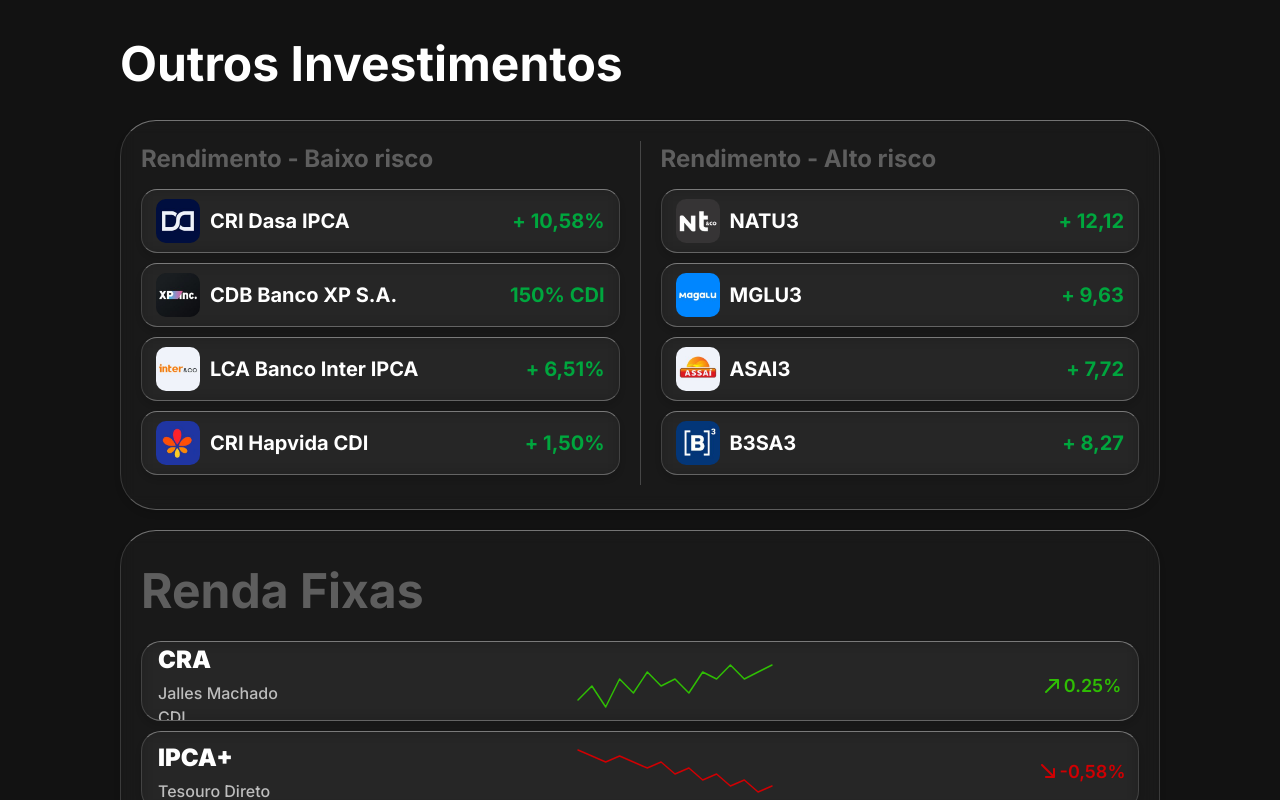
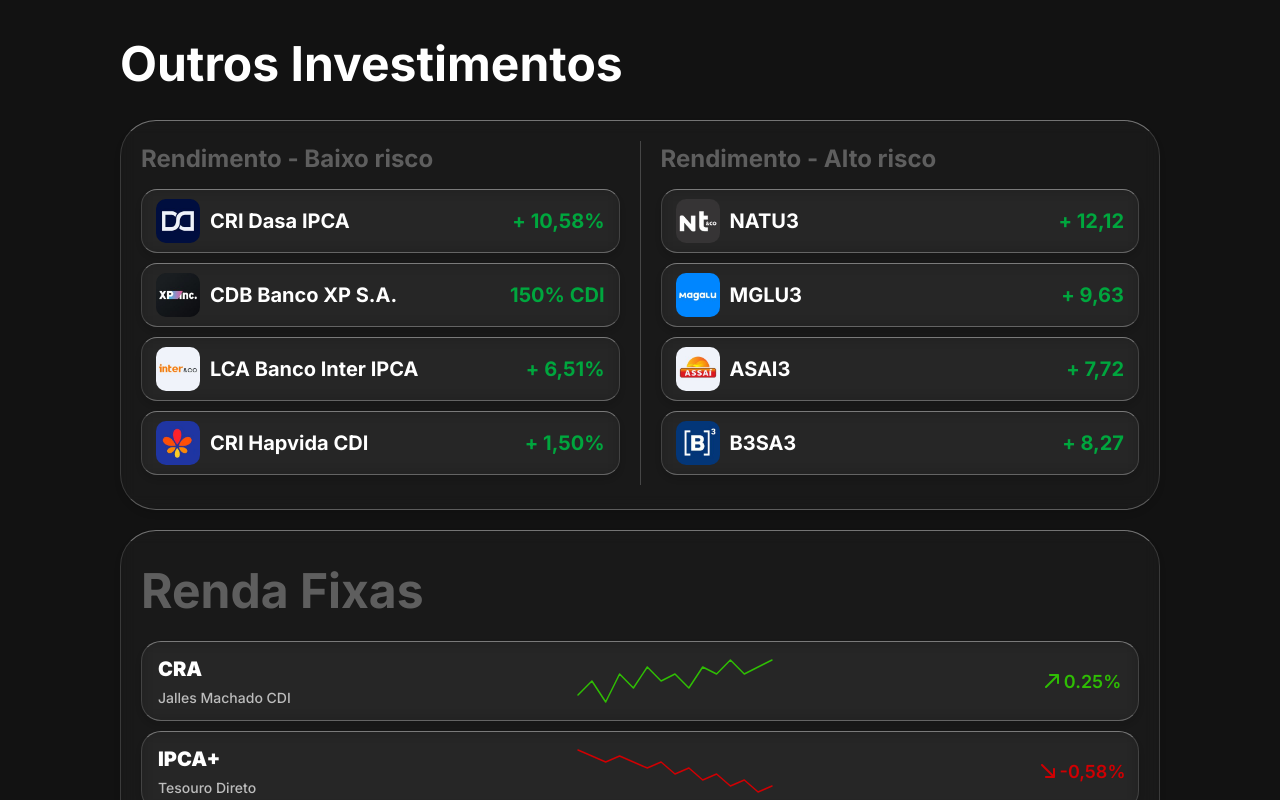
Before and after one commit to DoctahW/invek, a Next.js app: page /investments in a window 1280 px wide. Shown: the top 800 px of the page. Built offline with nearby package versions, Linux system fonts and the light colour scheme.

Commit message:
fix: details in investments

```diff
--- a/app/investments/page.tsx
+++ b/app/investments/page.tsx
@@ -37,7 +37,6 @@
   boxShadow: '0px 4px 6px rgba(0,0,0,0.10)',
 };
 
-// Seta positiva (verde)
 function ArrowUp() {
   return (
     <svg width="14" height="14" viewBox="0 0 17 17" fill="none" xmlns="http://www.w3.org/2000/svg" style={{ flexShrink: 0 }}>
@@ -46,7 +45,6 @@
   );
 }
 
-// Seta negativa (vermelha)
 function ArrowDown() {
   return (
     <svg width="14" height="14" viewBox="0 0 17 17" fill="none" xmlns="http://www.w3.org/2000/svg" style={{ flexShrink: 0 }}>
@@ -102,13 +100,11 @@
       overflow: 'hidden',
       ...glassCard,
     }}>
-      {/* Info do ativo */}
       <div style={{ padding: '0 16px' }}>
-        <p style={{ color: 'white', fontSize: 24, fontFamily: 'Inter', fontWeight: 900, margin: 0 }}>{ticker}</p>
-        <p style={{ color: '#BDBDBD', fontSize: 16, fontFamily: 'Inter', fontWeight: 500, margin: '3px 0 0' }}>{name}</p>
+        <p style={{ color: 'white', fontSize: 20, fontFamily: 'Inter', fontWeight: 900, margin: 0 }}>{ticker}</p>
+        <p style={{ color: '#BDBDBD', fontSize: 14, fontFamily: 'Inter', fontWeight: 500, margin: '3px 0 0' }}>{name}</p>
       </div>
 
-      {/* Sparkline — centralizado */}
       <div style={{ display: 'flex', alignItems: 'center', justifyContent: 'center', height: '100%' }}>
         <Sparkline points={points} positive={positive} />
       </div>
@@ -138,7 +134,6 @@
         Outros Investimentos
       </h1>
 
-      {/* Card baixo/alto risco */}
       <div style={{
         borderRadius: 36,
         padding: '20px 20px 24px',
@@ -165,7 +160,6 @@
         </div>
       </div>
 
-      {/* Card único — Renda Fixa + Renda Variável */}
       <div style={{
         borderRadius: 36,
         padding: '24px 20px 28px',
```
